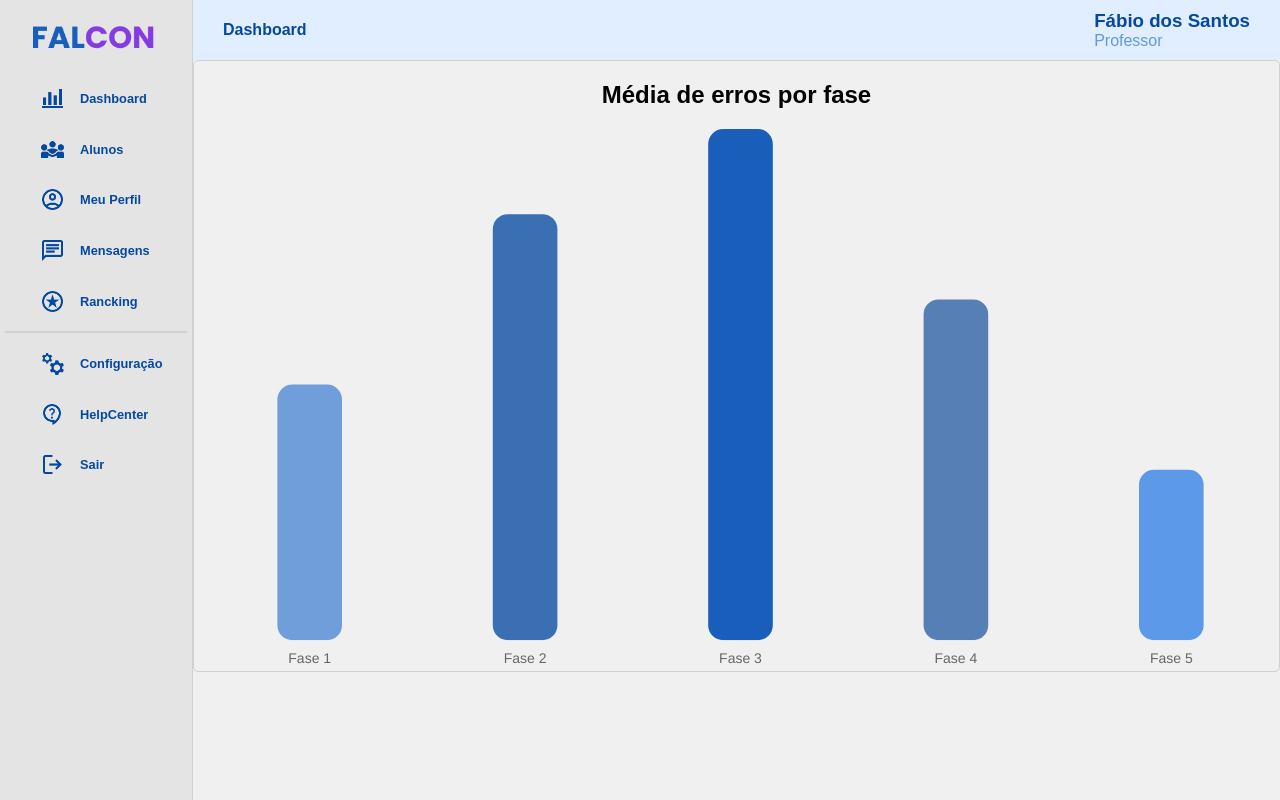
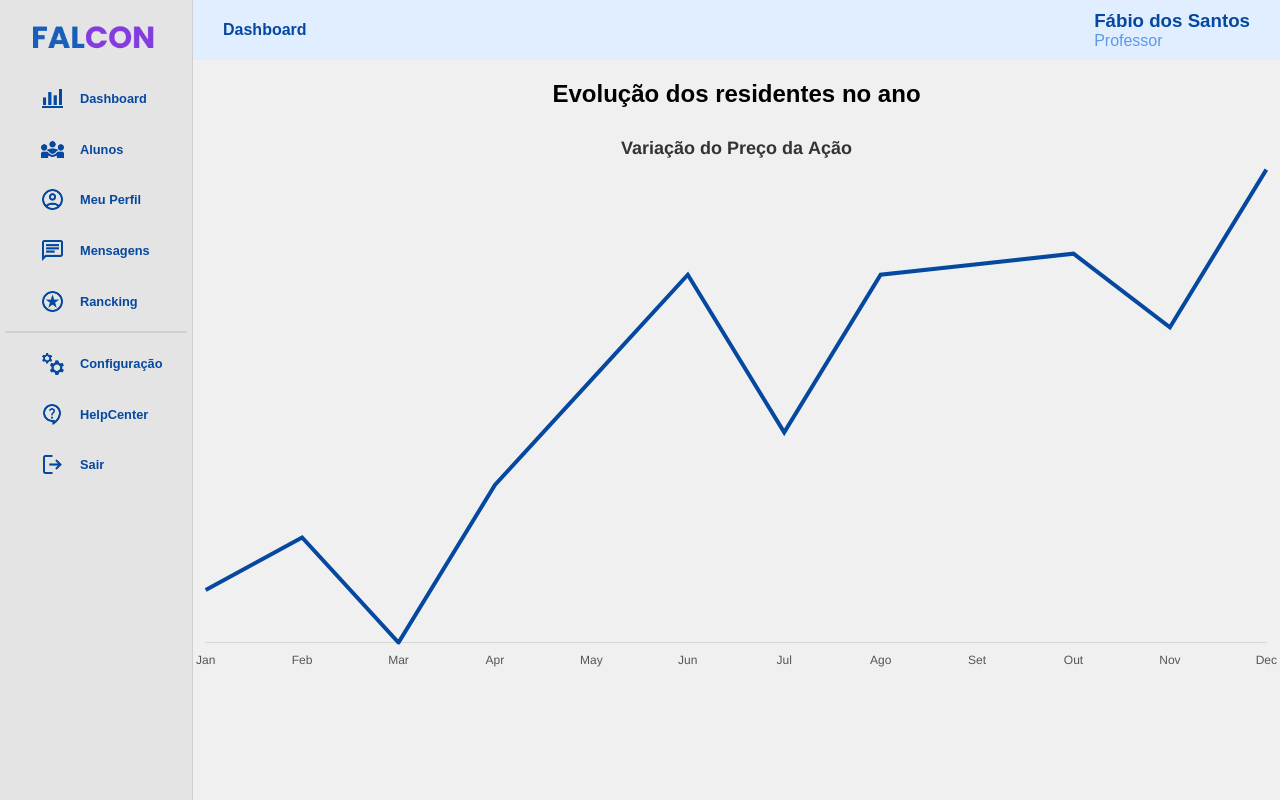
Before and after one commit to GuiEspim18/falcon-front, a React (Vite) app: page / in a window 1280 px wide. Built offline with nearby package versions, Linux system fonts and the light colour scheme.

Commit message:
add bar chart

```diff
--- a/src/App.jsx
+++ b/src/App.jsx
@@ -1,7 +1,7 @@
 import TitleHeader from "./utils/components/Headers/TitleHeader/TitleHeader";
 import SideMenu from "./utils/components/Menus/SideMenu/SideMenu";
 import "./App.scss";
-import BarChart from "./utils/components/Charts/BarChart/BarChart";
+import LineChart from "./utils/components/Charts/LineChart/LineChart";
 
 function App() {
   return (
@@ -9,7 +9,7 @@ function App() {
         <SideMenu />
         <section className="page-content">
           <TitleHeader title="Dashboard" />
-          <BarChart />
+          <LineChart />
         </section>
     </section>
   );
--- /dev/null
+++ b/src/utils/components/Charts/LineChart/LineChart.jsx
@@ -0,0 +1,80 @@
+import "./LineChart.scss";
+import { Line } from "react-chartjs-2";
+import {
+  Chart as ChartJS,
+  CategoryScale,
+  LinearScale,
+  PointElement,
+  LineElement,
+  Title,
+  Tooltip,
+  Legend,
+} from "chart.js";
+
+ChartJS.register(
+  CategoryScale,
+  LinearScale,
+  PointElement,
+  LineElement,
+  Title,
+  Tooltip,
+  Legend
+);
+
+function LineChart() {
+
+    const data = {
+        labels: ["Jan", "Feb", "Mar", "Apr", "May", "Jun", "Jul", "Ago", "Set", "Out", "Nov", "Dec"],
+        datasets: [
+            {
+                label: "Evolução dos residentes no ano",
+                data: [180, 185, 175, 190, 200, 210, 195, 210, 211, 212, 205, 220 ],
+                borderColor: "#0548A0", // Cor da linha
+                backgroundColor: "rgba(75, 192, 192, 0.2)", // Área sombreada abaixo da linha
+                tension: 0, // Curvatura da linha (0.3 deixa ela levemente curva)
+                fill: true,   // Preenche a área abaixo da linha
+                pointRadius: 0, // Remove os pontos na linha para um estilo mais limpo
+                borderWidth: 4, // Espessura da linha
+            },
+        ],
+    };
+
+    const options = {
+        responsive: true,
+        plugins: {
+            legend: { display: false }, // Oculta a legenda
+            title: {
+                display: true,
+                text: "Variação do Preço da Ação",
+                font: { size: 18 },
+                color: "#333333",
+            },
+        },
+        scales: {
+            x: {
+                grid: { display: false }, // Remove as linhas da grade do eixo X
+                ticks: { color: "#555555" }, // Cor das labels do eixo X
+            },
+            y: {
+                grid: {
+                    display: false, // Remove a grade no eixo X
+                },
+                ticks: {
+                    display: false,
+                },
+                border: {
+                    display: false, // Remove o traço da borda do eixo X
+                },
+            },
+        },
+    };
+
+    return (
+        <div className="bar-chart">
+            <h2 style={{ textAlign: "center" }}>Evolução dos residentes no ano</h2>
+            <Line data={data} options={options} />
+        </div>
+    );
+}
+
+export default LineChart;
--- /dev/null
+++ b/src/utils/components/Charts/LineChart/LineChart.scss
@@ -0,0 +1 @@
+@import "/src/assets/css/colors.scss";
```
Also changed, not shown: src/utils/components/Charts/BarChart/BarChart.jsx (+10 -10 lines).
